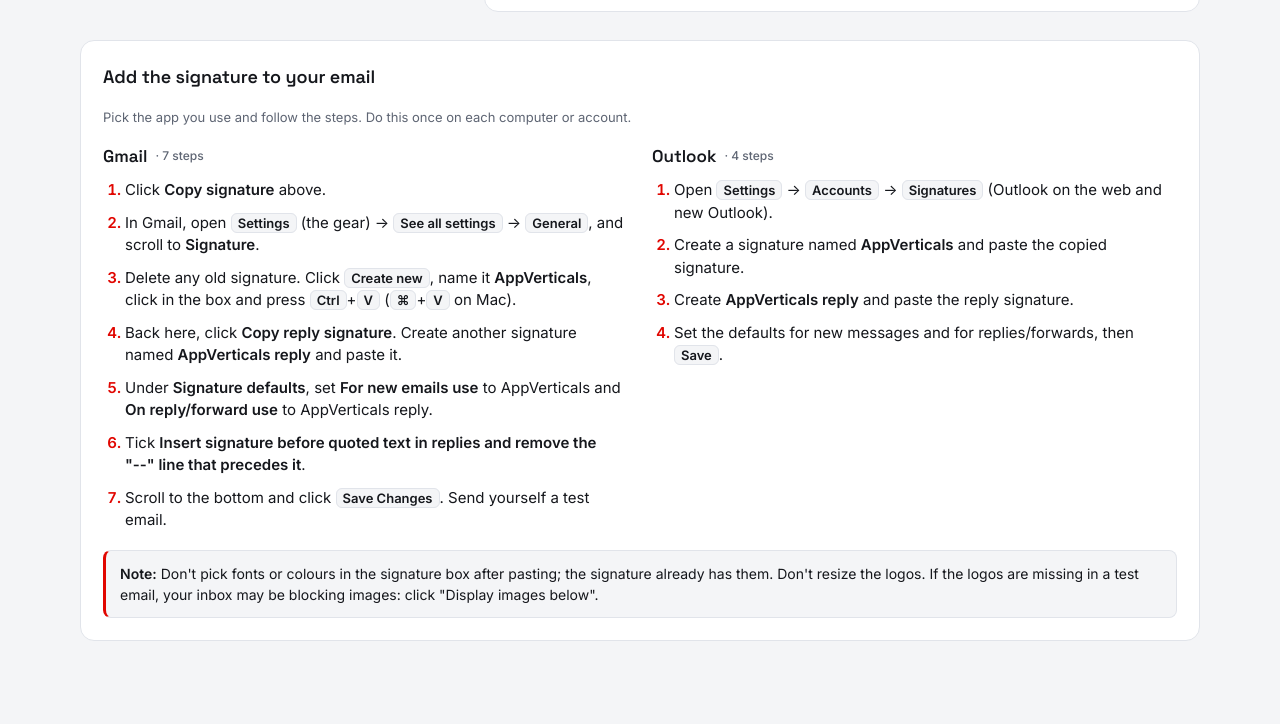
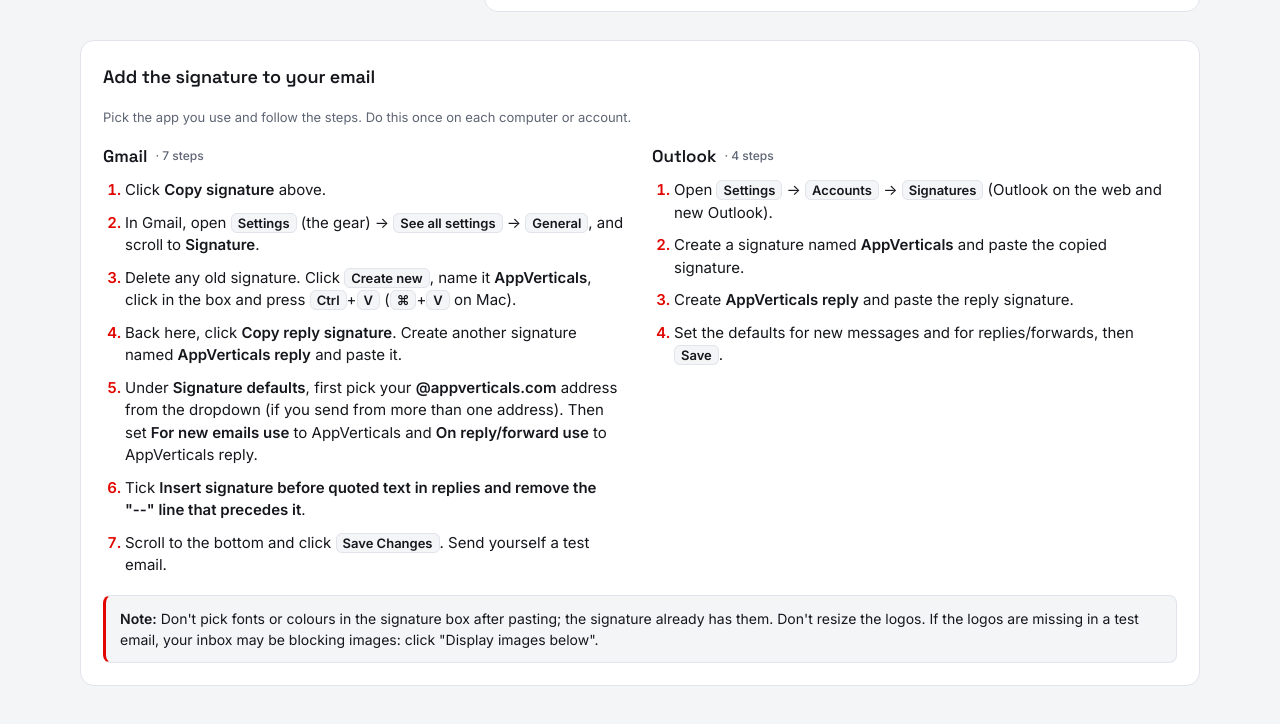
Before and after one commit to rabeeyahafeez/av-signature-builder, a plain HTML site: page index.html in a window 1280 px wide. Shown: the part 901-1625 px from the top of the page. Before the commit the page ends 1598 px from the top, so only its background shows below. Drawn offline with Linux system fonts and the light colour scheme.

Commit message:
Gmail steps: pick the AV address under Signature defaults
Co-Authored-By: Claude Opus 5.5 <noreply@anthropic.com>

```diff
--- a/index.html
+++ b/index.html
@@ -198,7 +198,7 @@
           <li>In Gmail, open <span class="ui">Settings</span> (the gear) → <span class="ui">See all settings</span> → <span class="ui">General</span>, and scroll to <b>Signature</b>.</li>
           <li>Delete any old signature. Click <span class="ui">Create new</span>, name it <b>AppVerticals</b>, click in the box and press <kbd>Ctrl</kbd>+<kbd>V</kbd> (<kbd>⌘</kbd>+<kbd>V</kbd> on Mac).</li>
           <li>Back here, click <b>Copy reply signature</b>. Create another signature named <b>AppVerticals reply</b> and paste it.</li>
-          <li>Under <b>Signature defaults</b>, set <b>For new emails use</b> to AppVerticals and <b>On reply/forward use</b> to AppVerticals reply.</li>
+          <li>Under <b>Signature defaults</b>, first pick your <b>@appverticals.com</b> address from the dropdown (if you send from more than one address). Then set <b>For new emails use</b> to AppVerticals and <b>On reply/forward use</b> to AppVerticals reply.</li>
           <li>Tick <b>Insert signature before quoted text in replies and remove the <span style="white-space:nowrap">"--" line</span> that precedes it</b>.</li>
           <li>Scroll to the bottom and click <span class="ui">Save Changes</span>. Send yourself a test email.</li>
         </ol>
```
